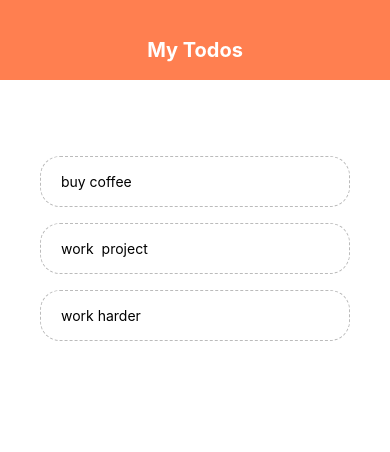
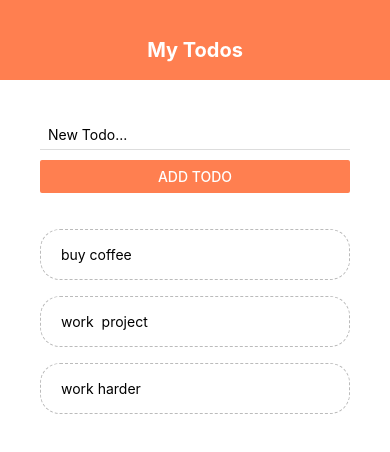
Before and after one commit to haseebkhan2651/todoApplicationReactNative, a React Native app: screen / in a window 390 px wide. Shown: the top 452 px of the page. Built offline with nearby package versions, Linux system fonts and the light colour scheme.

Commit message:
Finished making form that adds new todos to the list

```diff
--- a/App.js
+++ b/App.js
@@ -4,6 +4,7 @@ import { StyleSheet, View, Text, FlatList } from "react-native";
 // Importing Components
 import Header from "./components/header";
 import TodoItem from "./components/TodoItem";
+import AddToDo from "./components/addToDo";
 
 export default function App() {
 
@@ -20,17 +21,23 @@ export default function App() {
     })
   }
 
+  const submitHandler = (newState) => {
+    setTodos((prevTodos) => {
+      return [...prevTodos, {text: newState, key:Math.random().toString() }]
+    });
+  }
+
   return (
 
         <View style={styles.container} >
           <Header />
           <View style={styles.content}>
-            {/* To do form */}
+            <AddToDo submitHandler={submitHandler} />
             <View style={styles.list} >
               <FlatList
                 data={todo}
                 renderItem={({ item }) => (
-                  <TodoItem pressHandle={pressHandler} item={item} />
+                  <TodoItem  pressHandle={pressHandler} item={item} />
                 )}
               />
             </View>
--- /dev/null
+++ b/components/addToDo.js
@@ -0,0 +1,36 @@
+import React, {useState} from "react";
+import { StyleSheet, View, Text, TextInput, Button } from "react-native";
+
+const ToDo = ({submitHandler}) => {
+
+    const [userInput, setUserInput] = useState("");
+
+    const changeHandler = (text) => {
+        setUserInput(text);
+    }
+
+    return (
+        <View>
+            <TextInput
+                style={styles.input}
+                placeholder="New Todo..."
+                onChangeText={changeHandler}
+            />
+
+            <Button onPress={() => submitHandler(userInput)} title="Add Todo" color="coral" />
+
+        </View>
+    )
+}
+
+const styles = StyleSheet.create({
+    input: {
+        marginBottom: 10,
+        paddingHorizontal: 8,
+        paddingVertical: 6,
+        borderBottomWidth: 1,
+        borderBottomColor: "#ddd"
+    }
+})
+
+export default ToDo;
```
Also changed, not shown: 1 other file (tests, documents, lock files or other folders).
